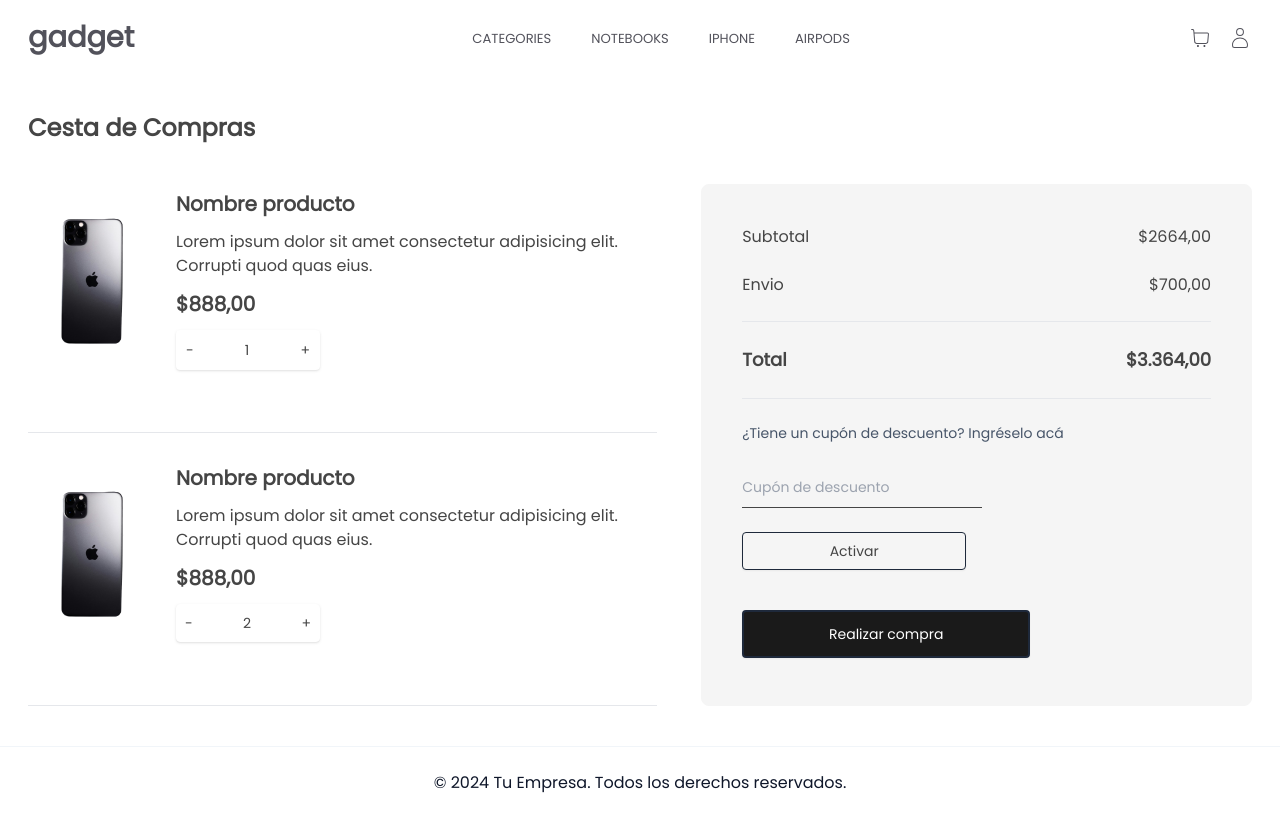
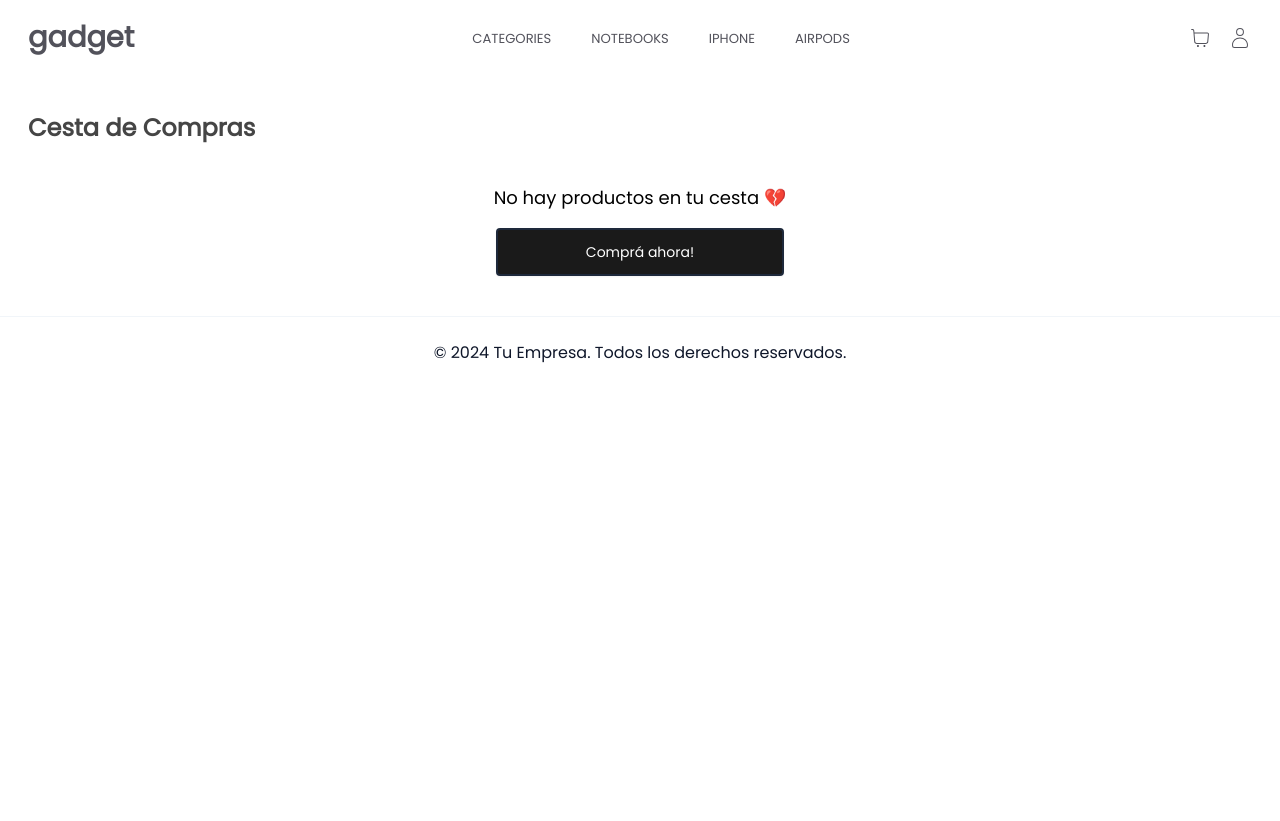
Before and after one commit to euphoricdesign/gadget-ecommerce, a Next.js app in the folder front/: page /cart in a window 1280 px wide. After the commit the page ends 800 px from the top, so only its background shows below. Built offline with nearby package versions, Linux system fonts and the light colour scheme; sample sign-in values are in the browser's storage.

Commit message:
Agregando funcionalidad para realizar compra desde vista carro de compras

```diff
--- a/front/src/app/cart/page.tsx
+++ b/front/src/app/cart/page.tsx
@@ -1,53 +1,136 @@
+'use client'
+import { useEffect, useState } from "react"
 import Image from "next/image"
-import imagen from "../../../public/iphone2.png"
+import IProduct from "@/types/IProduct"
 import styles from "../../components/CardHome/CardHome.module.css"
+import AuthLayout from "@/components/AuthLayout/AuthLayout"
+import axios from 'axios'
+import Link from "next/link"
 
 const Cart = () => {
+
+  const storedCart = localStorage.getItem("cart")
+  const [cart, setCart] = useState(storedCart ? JSON.parse(storedCart) : null)
+
+  const storedUserSession = localStorage.getItem("userSession")
+  const [userSession, setUserSession] = useState(storedUserSession ? JSON.parse(storedUserSession) : null)
+
+  const [success, setSuccess] = useState<boolean>(false)
+
+  const handleBuy = async () => {
+    const orderProducts = new Set(cart.map((product: IProduct) =>  product.id))
+
+    // Configuración de la petición, incluyendo el token en el encabezado y el array de IDs en el cuerpo
+    const config = {
+      headers: {
+        'Authorization':  userSession.token // Establecer el token en el encabezado de autorización
+      }
+    }
+
+    // Objeto que contiene los datos que se enviarán en el cuerpo de la petición
+    const data = {
+      products: Array.from(orderProducts)
+    }
+
+    // Realizar la petición POST utilizando Axios
+    try {
+      const response: any = await axios.post("http://localhost:3001/orders", data, config)
+      const respuesta = response.data
+      console.log('Respuesta:', respuesta)
+
+      setSuccess(true)
+      setTimeout(() => {
+        localStorage.setItem("cart", "[]")
+        setCart([])
+      }, 1500)
+    } catch (error) {
+      console.error('Error al realizar la petición:', error)
+    }
+  }
+
+  const handleDelete = (userId: any) => {
+
+    // Eliminar el elemento del array
+    const nuevoArray = cart.filter((item:any) => item.id !== userId);
+
+    // Guardar el nuevo array en el localStorage
+    localStorage.setItem("cart", JSON.stringify(nuevoArray));
+
+    setCart(nuevoArray)
+  }
+
+  useEffect(() => {
+    const storedCart = localStorage.getItem("cart")
+    if (storedCart) {
+      setCart(JSON.parse(storedCart))
+    }
+  }, [])
+
+
   return (
+    <AuthLayout>
       <div>
         <h2 className="text-2xl font-bold text-[#454545] mb-10">Cesta de Compras</h2>
 
+        {
+          cart && cart.length !== 0 ? (
+            <>
               <div className="flex gap-11">
-        <div className="flex flex-col gap-6 flex-1">
+                <div className="flex flex-col">
+                  {
+                    cart.map((product: IProduct) => (
+                      <>
+                        <div className="flex flex-col gap-6 flex-1 mt-4">
                           <div className="flex items-center gap-5">
-            <Image className="w-32" src={imagen} alt="" />
+                            <Image className="w-36" width={100} height={1} src={product.image} alt="" />
                             <div className="flex flex-col items-start text-[#454545]">
-              <h3 className="text-xl font-semibold mb-3">Nombre producto</h3>
-              <p className="mb-3">Lorem ipsum dolor sit amet consectetur adipisicing elit. Corrupti quod quas eius.</p>
-              <p className="text-xl font-semibold mb-3">$888,00</p>
+                              <h3 className="text-xl font-semibold mb-3 flex justify-between w-full">{product.name} <span onClick={() => handleDelete(product.id)} className="font-normal cursor-pointer">X</span></h3>
+                              <p className="mb-3">{product.description.slice(0, 48)}</p>
+                              <p className="text-xl font-semibold mb-3">${product.price},00</p>
                               <button className={`${styles.button} shadow w-36 border-white bg-white font-medium text-sm p-2 rounded border-2 flex justify-between`}><span>-</span>1<span>+</span></button>
                             </div>
                           </div>
                           <hr className="mt-8" />
-
-          <div className="flex items-center gap-5">
-            <Image className="w-32" src={imagen} alt="" />
-            <div className="flex flex-col items-start text-[#454545]">
-              <h3 className="text-xl font-semibold mb-3">Nombre producto</h3>
-              <p className="mb-3">Lorem ipsum dolor sit amet consectetur adipisicing elit. Corrupti quod quas eius.</p>
-              <p className="text-xl font-semibold mb-3">$888,00</p>
-              <button className={`${styles.button} shadow w-36 border-white bg-white font-medium text-sm p-2 rounded border flex justify-between`}><span>-</span>2<span>+</span></button>
                         </div>
-          </div>
-          <hr className="mt-8" />
+                      </>
+                    ))
+                  }
                 </div>
 
-        <div className="bg-[#f5f5f5] p-10 text-[#454545] flex flex-col gap-6 w-45percent rounded-lg border-[#f5f5f5] border">
-          <p className="flex justify-between font-medium">Subtotal <span>$2664,00</span></p>
+                <div className="bg-[#f5f5f5] p-10 text-[#454545] flex flex-col gap-6 w-45percent max-h-650 rounded-lg border-[#f5f5f5] border">
+                  <p className="flex justify-between font-medium">Subtotal <span>${cart.reduce((acc:number, current:any) => acc + current.price, 0)},00</span></p>
                   <p className="flex justify-between font-medium">Envio <span>$700,00</span></p>
                   <hr />
 
-          <p className="flex justify-between font-bold text-lg">Total <span>$3.364,00</span></p>
+                  <p className="flex justify-between font-bold text-lg">Total <span>${cart.reduce((acc:number, current:any) => acc + current.price, 700)},00</span></p>
                   <hr />
 
 
                   <p className="text-sm text-slate-600">¿Tiene un cupón de descuento? Ingréselo acá</p>
                   <input className="bg-transparent border-b border-b-[#454545] w-60 py-2 placeholder:text-sm" placeholder="Cupón de descuento" type="text" />
                   <button className={`${styles.button} w-56 border-slate-800 shadow-sm hover:-translate-y-1 transition duration-300 font-medium text-sm p-2 rounded border`}>Activar</button>
-          <button className={`${styles.button} flex justify-center items-center gap-4 shadow-sm w-72 border-slate-800 bg-[#1A1A1A] text-white text-sm font-medium mt-4 hover:-translate-y-1 transition p-3 duration-300 rounded border-2`}>Realizar compra</button>
+                  <button className={`${styles.button} flex justify-center items-center gap-4 shadow-sm w-72 border-slate-800 bg-[#1A1A1A] text-white text-sm font-medium mt-4 hover:-translate-y-1 transition p-3 duration-300 rounded border-2`} onClick={handleBuy}>Realizar compra</button>
+                  {success && (
+                  <div className="mt-4 py-3 px-4 bg-[#e8f5e9] border border-[#c8e6c9] rounded text-sm text-[#2e7d32] flex items-center">
+                    <svg className="mr-2 text-[#4caf50]" xmlns="http://www.w3.org/2000/svg" viewBox="0 0 24 24" fill="currentColor" width="20" height="20">
+                      <path d="M0 0h24v24H0z" fill="none" />
+                      <path d="M12 2C6.48 2 2 6.48 2 12s4.48 10 10 10 10-4.48 10-10S17.52 2 12 2zm-2 15l-5-5 1.41-1.41L10 14.17l7.59-7.59L19 8l-9 9z" />
+                    </svg>
+                    Compra realizada con éxito
+                  </div>
+                  )}
                 </div>
               </div>
+            </>
+          ) : (
+            <div className="flex flex-col items-center">
+              <p className="text-lg">No hay productos en tu cesta 💔</p>
+              <button className={`${styles.button} flex justify-center items-center gap-4 shadow-sm w-72 border-slate-800 bg-[#1A1A1A] text-white text-sm font-medium mt-4 hover:-translate-y-1 transition p-3 duration-300 rounded border-2`}><Link href="/">Comprá ahora!</Link></button>
             </div>
+          )
+        }
+      </div>
+    </AuthLayout>
   )
 }
 
```
Lines whose indentation alone changed are shown as unchanged.
